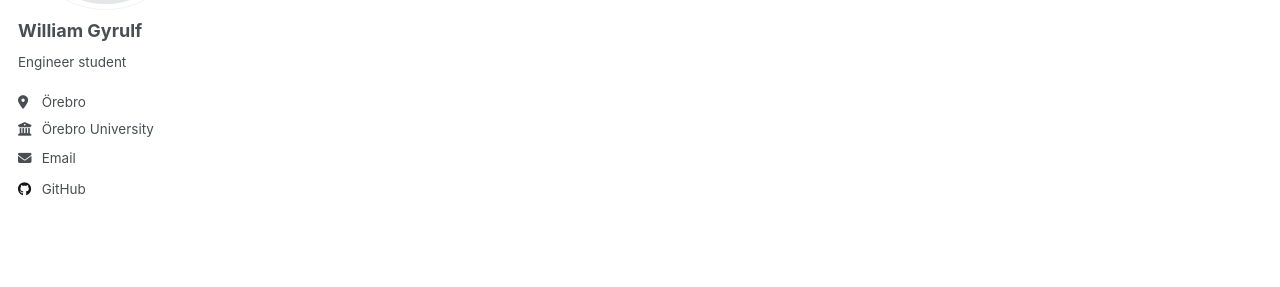
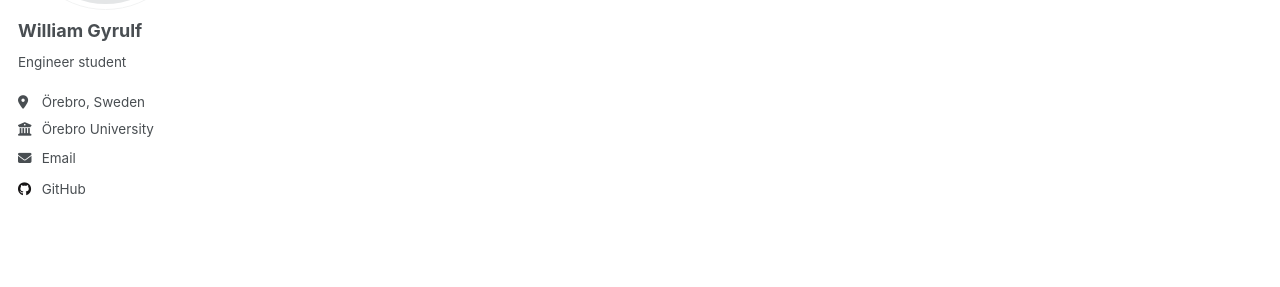
Before and after one commit to WilleGyr/willegyr.github.io, a Jekyll site: the page built from _pages/about.md, in a window 1280 px wide. Shown: the part 264-551 px from the top of the page. Built offline with Jekyll 4.4.1, drawn with Linux system fonts in a browser that asks for light colours.

Commit message:
Update _config.yml

```diff
--- a/_config.yml
+++ b/_config.yml
@@ -26,7 +26,7 @@ author:
   name             : "William Gyrulf"
   pronouns         : # example: "she/her"
   bio              : "Engineer student"
-  location         : "Örebro"
+  location         : "Örebro, Sweden"
   employer         : "Örebro University"
   uri              : # URL
   email            : "william.gyrulf@hotmail.com"
```
